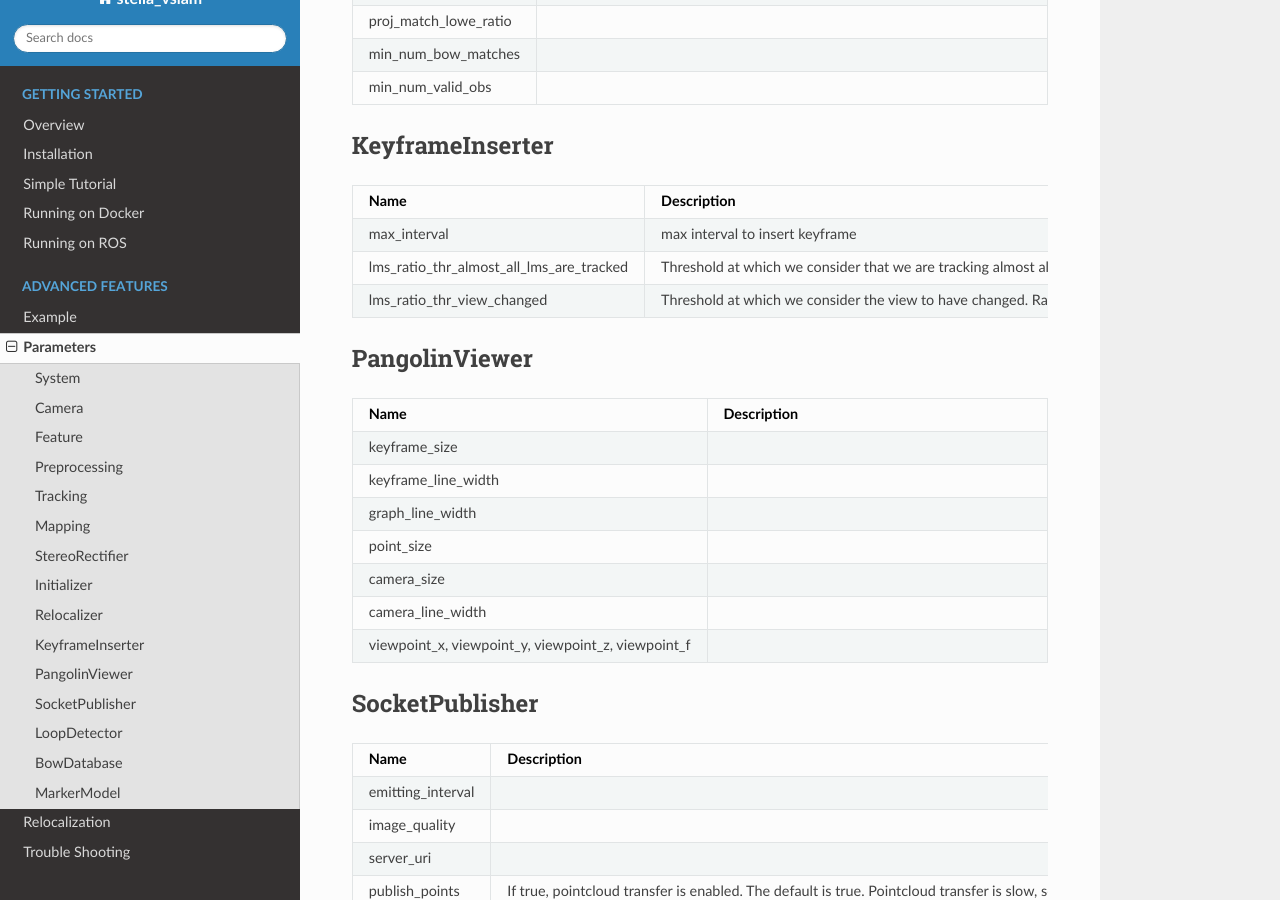
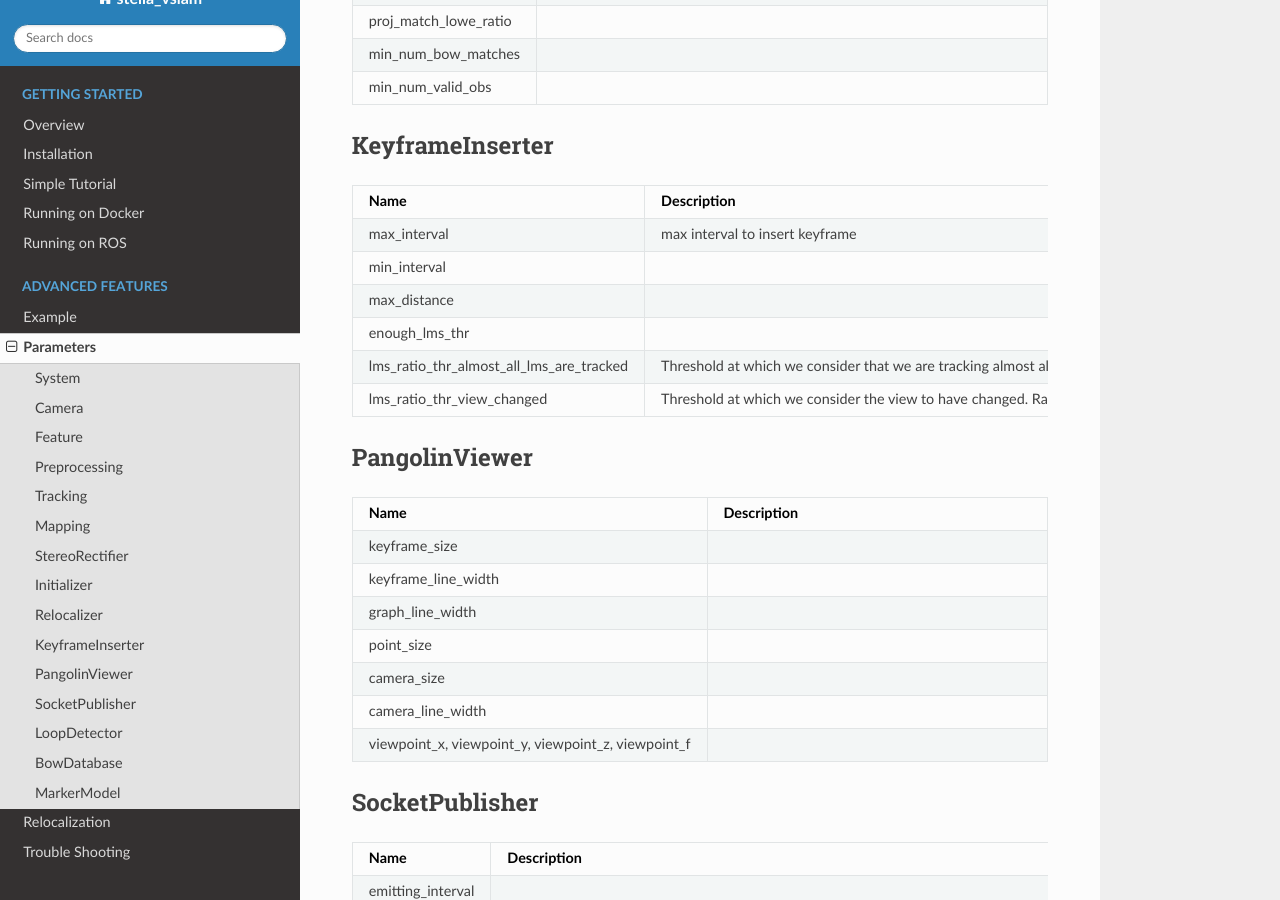
Before and after one commit to stella-cv/docs, a Sphinx documentation site: the page built from docs/parameters.rst, in a window 1280 px wide and 900 px high, scrolled down 2311 px. Built offline with Sphinx 7.4.7 and the Read the Docs theme 2.0.0, drawn with Linux system fonts in a browser that asks for light colours.

Commit message:
Add parameters to KeyframeInserter

```diff
--- a/docs/parameters.rst
+++ b/docs/parameters.rst
@@ -205,6 +205,12 @@ KeyframeInserter
       - Description
     * - max_interval
       - max interval to insert keyframe
+    * - min_interval
+      -
+    * - max_distance
+      -
+    * - enough_lms_thr
+      -
     * - lms_ratio_thr_almost_all_lms_are_tracked
       - Threshold at which we consider that we are tracking almost all landmarks. Ratio-threshold of "the number of 3D points observed in the current frame" / "that of 3D points observed in the last keyframe"
     * - lms_ratio_thr_view_changed
```
